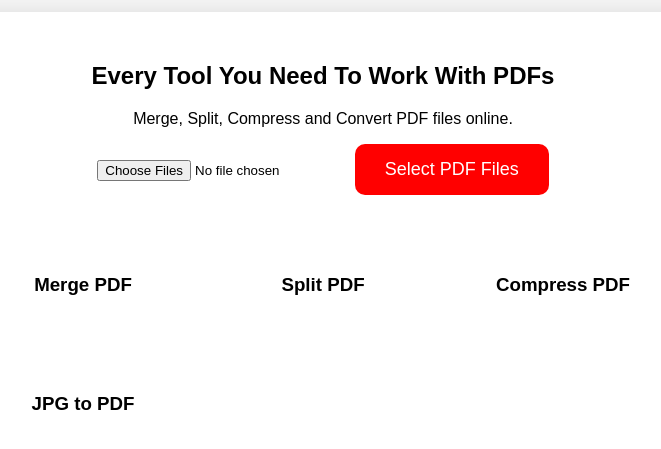
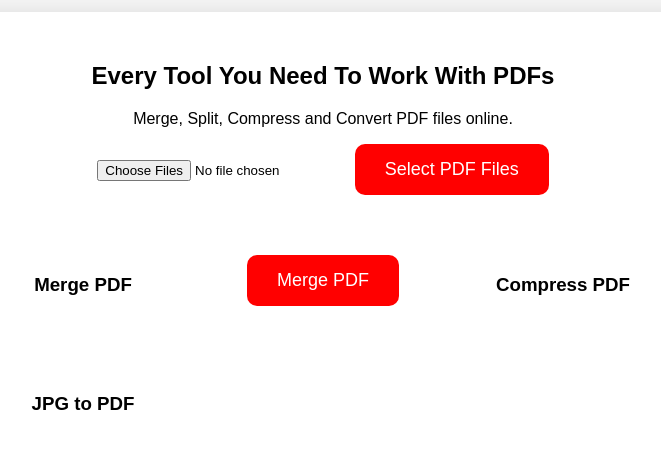
Before and after one commit to ramjaankalanjali-hub/mypdf-tools, a plain HTML site: page index.html in a window 1280 px wide. Shown: the part 171-620 px from the top of the page, without its empty margins (317-978 px from the left). Drawn offline with Linux system fonts and the light colour scheme.

Commit message:
Update index.html

```diff
--- a/index.html
+++ b/index.html
@@ -1,5 +1,6 @@
 <!DOCTYPE html>
 <html>
+<script src="https://unpkg.com/pdf-lib"></script>
 <head>
   <title>MyPDF Tools</title>
   <style>
@@ -68,7 +69,7 @@
       </div>
 
       <div class="tool">
-        <h3>Split PDF</h3>
+      <button onclick="mergePDF()">Merge PDF</button>
       </div>
 
       <div class="tool">
```
